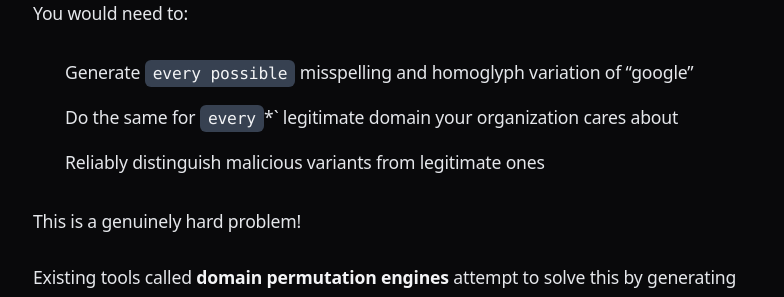
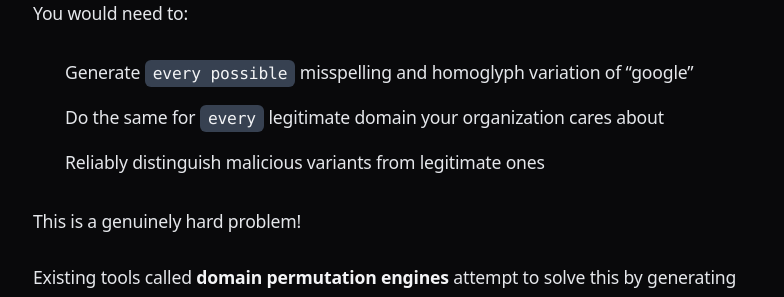
Before and after one commit to jayjoe101/jayjoe101.github.io, a Jekyll site: the page built from _blog/the-age-of-agentic-socs.md, in a window 1280 px wide and 900 px high, scrolled down 1003 px. Shown: the part 155-452 px from the top of the window, without its empty margins (247-1031 px from the left). Built offline with Jekyll 4.4.1, drawn with Linux system fonts in a browser that asks for light colours; nearby versions of some CDN libraries.

Commit message:
minor grammar fix

```diff
--- a/_blog/the-age-of-agentic-socs.md
+++ b/_blog/the-age-of-agentic-socs.md
@@ -29,7 +29,7 @@ If this domain appeared in an alert dashboard, a SOC analyst would instantly rec
 Now imagine writing a program that can automatically detect domains like this at scale. You would need to:
 
 - Generate `every possible` misspelling and homoglyph variation of "google"
-- Do the same for `every`*` legitimate domain your organization cares about
+- Do the same for `every` legitimate domain your organization cares about
 - Reliably distinguish malicious variants from legitimate ones
 
 This is a genuinely hard problem!
```
